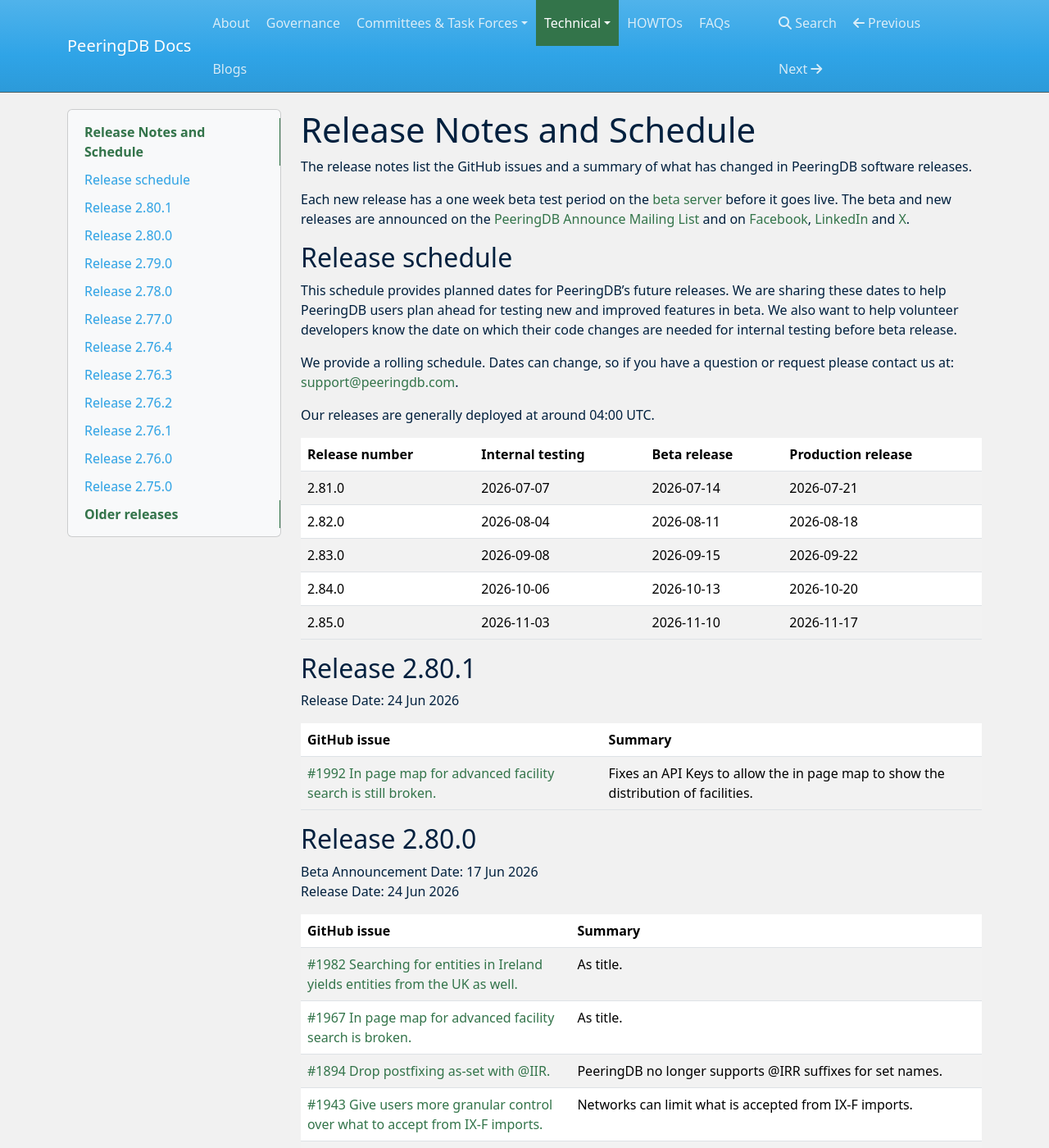
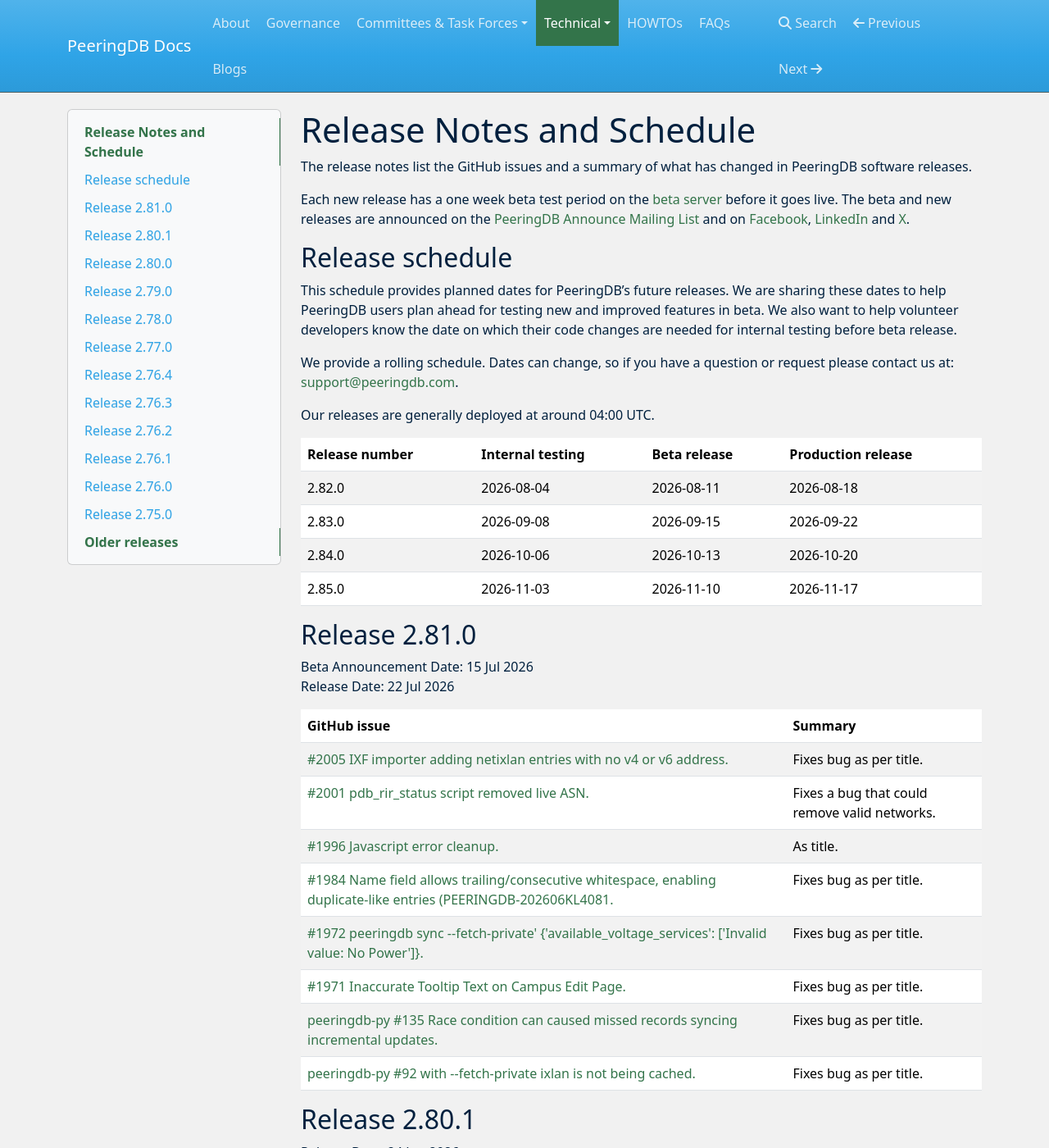
Before and after one commit to peeringdb/docs, an MkDocs documentation site: the page built from docs/release_notes/index.md, in a window 1280 px wide and 1400 px high. Shown: the whole window at 82% size. Built offline with MkDocs 1.6.1, drawn with Linux system fonts in a browser that asks for light colours; nearby versions of some CDN libraries.

Commit message:
1) Release notes for 2.81.0 2) New HOWTO on reclaiming a network 3) Update existing HOWTO on creating a network with new value for % of networks in PeeringDB

```diff
--- a/docs/release_notes/index.md
+++ b/docs/release_notes/index.md
@@ -14,12 +14,26 @@
 
 | **Release number** | **Internal testing** | **Beta release** | **Production release** |
 | -------------- | ---------------- | ------------ | ------------------ |
-| 2.81.0 | 2026-07-07 | 2026-07-14 | 2026-07-21 |
 | 2.82.0 | 2026-08-04 | 2026-08-11 | 2026-08-18 |
 | 2.83.0 | 2026-09-08 | 2026-09-15 | 2026-09-22 |
 | 2.84.0 | 2026-10-06 | 2026-10-13 | 2026-10-20 |
 | 2.85.0 | 2026-11-03 | 2026-11-10 | 2026-11-17 |
 
+## Release 2.81.0
+
+Beta Announcement Date: 15 Jul 2026
+Release Date: 22 Jul 2026
+
+| **GitHub issue** | **Summary** |
+| ----------------- | ----------- |
+| [#2005 IXF importer adding netixlan entries with no v4 or v6 address.](https://github.com/peeringdb/peeringdb/issues/2005) | Fixes bug as per title.|
+| [#2001 pdb_rir_status script removed live ASN.](https://github.com/peeringdb/peeringdb/issues/2001) | Fixes a bug that could remove valid networks.|
+| [#1996 Javascript error cleanup.](https://github.com/peeringdb/peeringdb/issues/1996) | As title.|
+| [#1984 Name field allows trailing/consecutive whitespace, enabling duplicate-like entries (PEERINGDB-202606KL4081.](https://github.com/peeringdb/peeringdb/issues/1984) | Fixes bug as per title.|
+| [#1972 peeringdb sync --fetch-private' {'available_voltage_services': ['Invalid value: No Power']}.](https://github.com/peeringdb/peeringdb/issues/1972) | Fixes bug as per title.|
+| [#1971 Inaccurate Tooltip Text on Campus Edit Page.](https://github.com/peeringdb/peeringdb/issues/1971) | Fixes bug as per title.|
+| [peeringdb-py #135 Race condition can caused missed records syncing incremental updates.](https://github.com/peeringdb/peeringdb-py/issues/135) | Fixes bug as per title.|
+| [peeringdb-py #92 with --fetch-private ixlan is not being cached.](https://github.com/peeringdb/peeringdb-py/issues/92) | Fixes bug as per title.|
 
 
 ## Release 2.80.1
```
Also changed, not shown: docs/howto/get-started-operator.md (+1 -1 lines), docs/howto/reclaim_network.md (added, +41 -0 lines), docs/howtos.md (+1 -0 lines), docs/howto/images/login.png (added), docs/howto/images/request_ownership.png (added), docs/howto/images/still_request_ownership.png (added).
